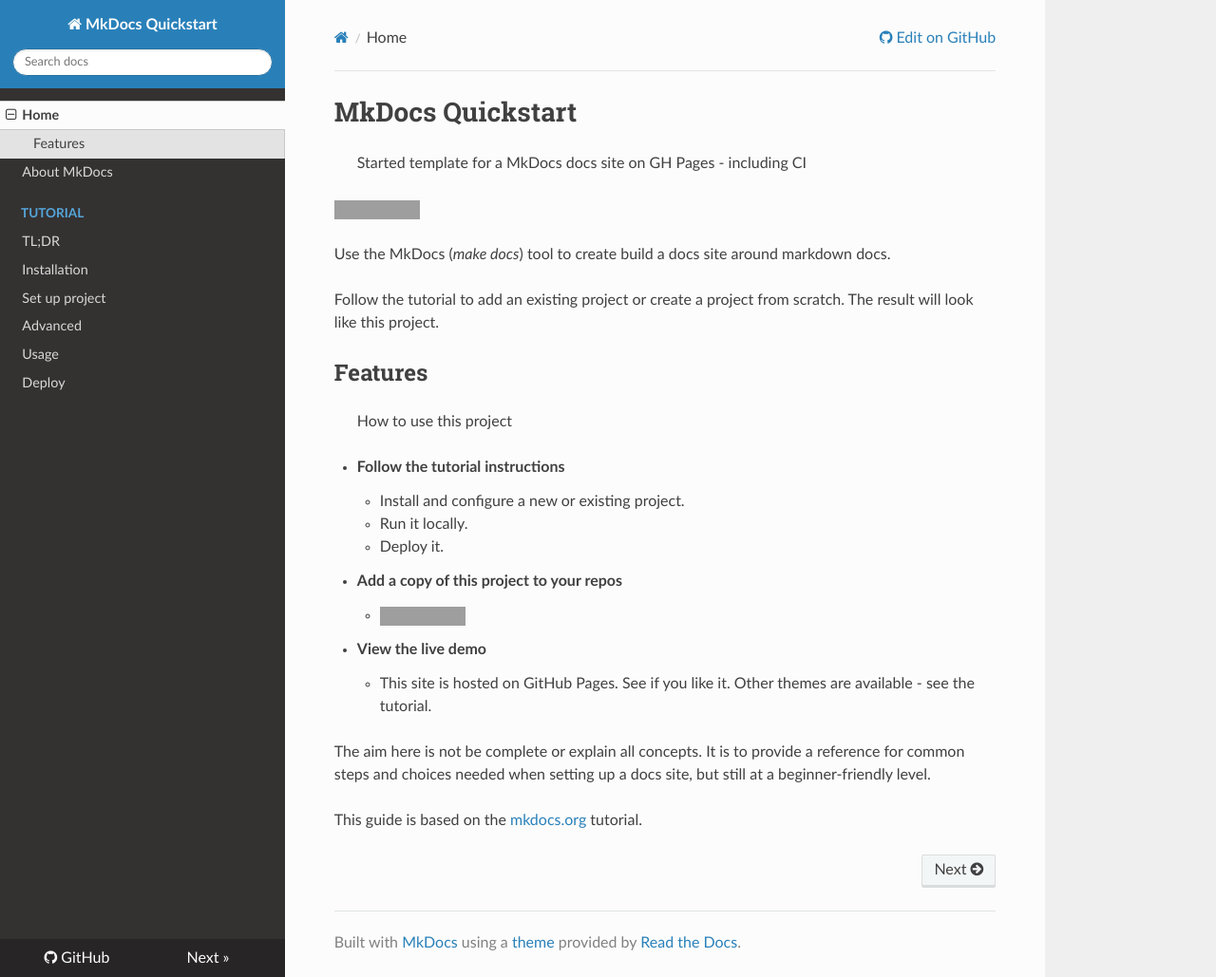
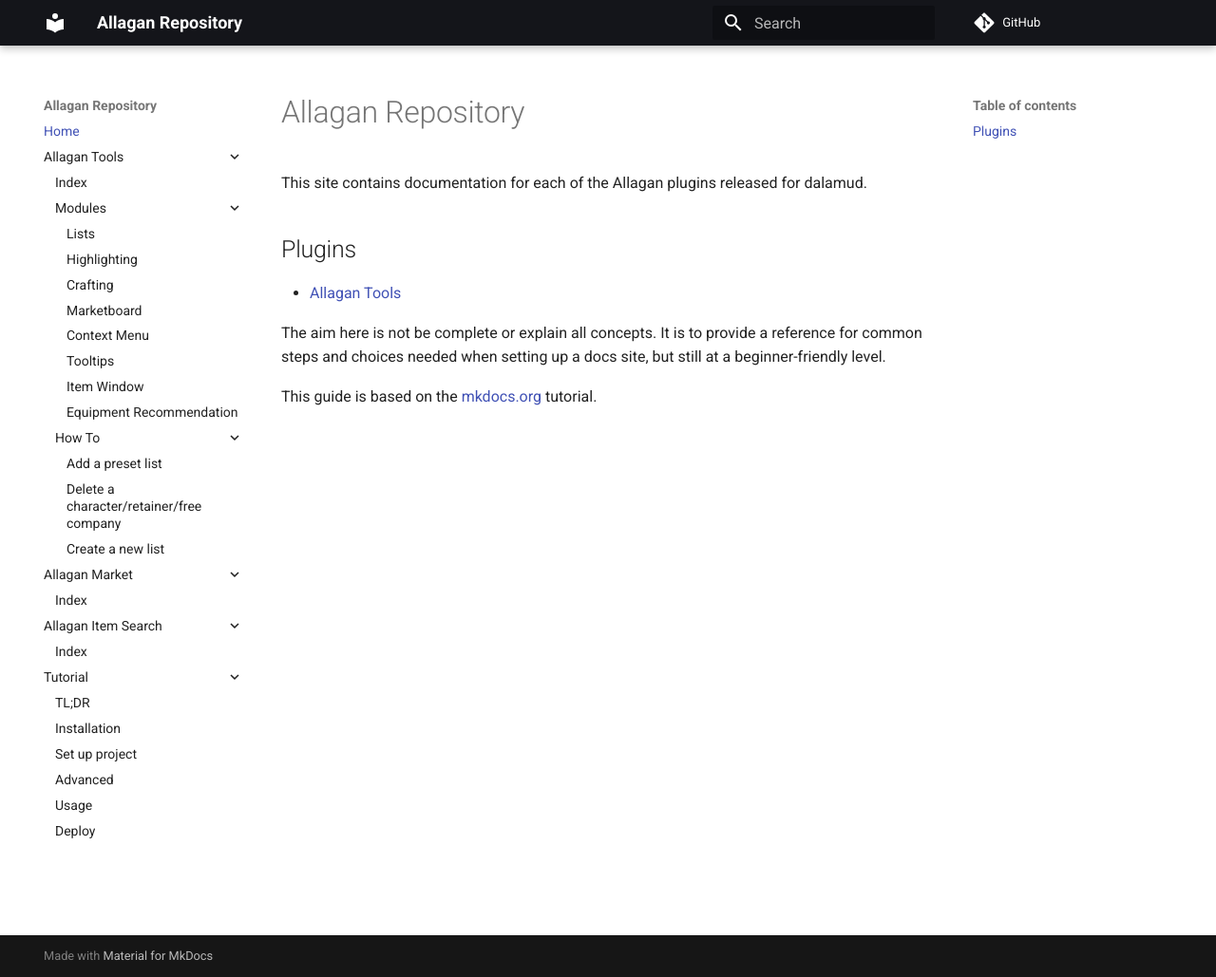
Before and after one commit to Critical-Impact/allagan-docs, an MkDocs documentation site: the page built from docs/docs/index.md, in a window 1280 px wide and 1029 px high. Shown: the whole window at 95% size. Built offline with MkDocs 1.6.1 and Material for MkDocs 9.7.7, drawn with Linux system fonts in a browser that asks for light colours; nearby versions of some CDN libraries; comment, search, counter and statistics services are not loaded; grey boxes are pictures that could not be loaded.

Commit message:
Add initial layout

```diff
--- a/docs/docs/index.md
+++ b/docs/docs/index.md
@@ -1,24 +1,9 @@
-# MkDocs Quickstart
->  Started template for a MkDocs docs site on GH Pages - including CI
+# Allagan Repository
 
-[![Repo stars](https://img.shields.io/github/stars/MichaelCurrin/mkdocs-quickstart?style=social)](https://github.com/MichaelCurrin/mkdocs-quickstart)
+This site contains documentation for each of the Allagan plugins released for dalamud.
 
-Use the MkDocs (_make docs_) tool to create build a docs site around markdown docs.
-
-Follow the tutorial to add an existing project or create a project from scratch. The result will look like this project.
-
-
-## Features
-> How to use this project
-
-- **Follow the tutorial instructions**
-    - Install and configure a new or existing project.
-    - Run it locally.
-    - Deploy it.
-- **Add a copy of this project to your repos**
-    - [![Use this template](https://img.shields.io/badge/Use_this_template-2ea44f?logo=github)](https://github.com/MichaelCurrin/mkdocs-quickstart/generate)
-- **View the live demo**
-    - This site is hosted on GitHub Pages. See if you like it. Other themes are available - see the tutorial.
+## Plugins
+- [Allagan Tools](allagan-tools/index.md)
 
 
 The aim here is not be complete or explain all concepts. It is to provide a reference for common steps and choices needed when setting up a docs site, but still at a beginner-friendly level.
--- a/docs/mkdocs.yml
+++ b/docs/mkdocs.yml
@@ -1,19 +1,43 @@
 ### Site metadata ###
 
-site_name: MkDocs Quickstart
-site_description: Starter template for a MkDocs docs site on GH Pages - including CI
-site_url: https://michaelcurrin.github.io/mkdocs-quickstart/
+site_name: Allagan Repository
+site_description: Documentation for the Allagan series of plugins
+site_url: https://allagan.tools
 
-repo_url: https://github.com/MichaelCurrin/mkdocs-quickstart
+repo_url: https://github.com/Critical-Impact/allagan-docs
 edit_uri: edit/master/docs/docs
 
 ### Build settings ###
 
-theme: readthedocs
-
+theme:
+  name: material
+  palette:
+    primary: black
+    accent: deep purple
+  features:
+    - navigation.expand
+    - navigation.path
 nav:
   - Home: index.md
-  - About MkDocs: about-mkdocs.md
+  - Allagan Tools:
+    - Index: allagan-tools/index.md
+    - Modules:
+      - Lists: allagan-tools/modules/lists.md
+      - Highlighting: allagan-tools/modules/highlighting.md
+      - Crafting: allagan-tools/modules/crafting.md
+      - Marketboard: allagan-tools/modules/marketboard.md
+      - Context Menu: allagan-tools/modules/context-menu.md
+      - Tooltips: allagan-tools/modules/tooltips.md
+      - Item Window: allagan-tools/modules/item-window.md
+      - Equipment Recommendation: allagan-tools/modules/equipment-recommendation.md
+    - How To:
+        - Add a preset list: allagan-tools/how-to/add-a-preset-list.md
+        - Delete a character/retainer/free company: allagan-tools/how-to/delete-character.md
+        - Create a new list: allagan-tools/how-to/create-a-new-list
+  - Allagan Market:
+    - Index: allagan-market/index.md
+  - Allagan Item Search:
+    - Index: allagan-item-search/index.md
   - Tutorial:
       - TL;DR: tutorial/tldr.md
       - Installation: tutorial/installation.md
--- a/docs/requirements.txt
+++ b/docs/requirements.txt
@@ -1 +1,2 @@
 mkdocs~=1.1,!=1.2
+mkdocs-material~=9.6
```
Also changed, not shown: docs/docs/about-mkdocs.md (deleted, +0 -41 lines), docs/docs/allagan-item-search/index.md (added, +3 -0 lines), docs/docs/allagan-market/index.md (added, +3 -0 lines), docs/docs/allagan-tools/index.md (added, +3 -0 lines), docs/docs/allagan-tools/how-to/add-a-preset-list.md (added), docs/docs/allagan-tools/how-to/delete-character.md (added), docs/docs/allagan-tools/modules/context-menu.md (added), docs/docs/allagan-tools/modules/crafting.md (added), docs/docs/allagan-tools/modules/equipment-recommendation.md (added), docs/docs/allagan-tools/modules/highlighting.md (added), docs/docs/allagan-tools/modules/item-window.md (added), docs/docs/allagan-tools/modules/lists.md (added), docs/docs/allagan-tools/modules/marketboard.md (added), docs/docs/allagan-tools/modules/tooltips.md (added), 1 other file.
